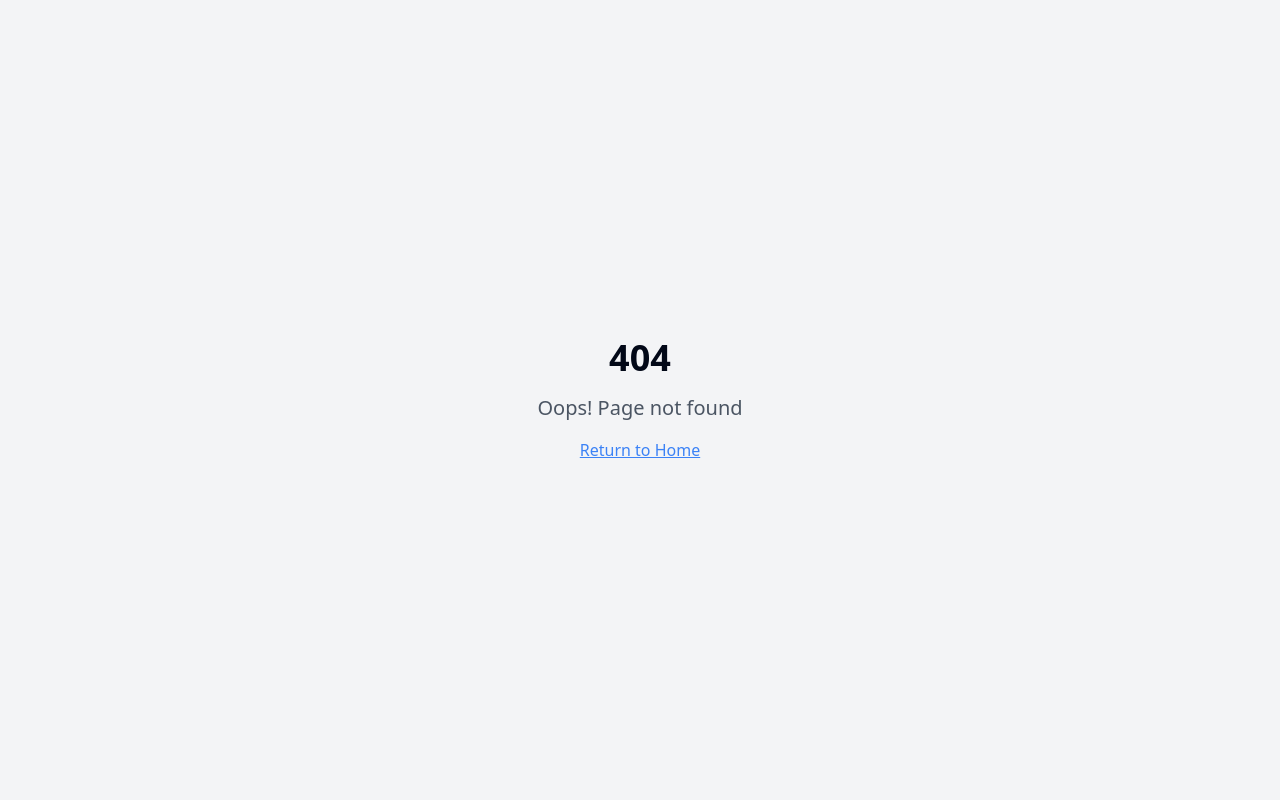
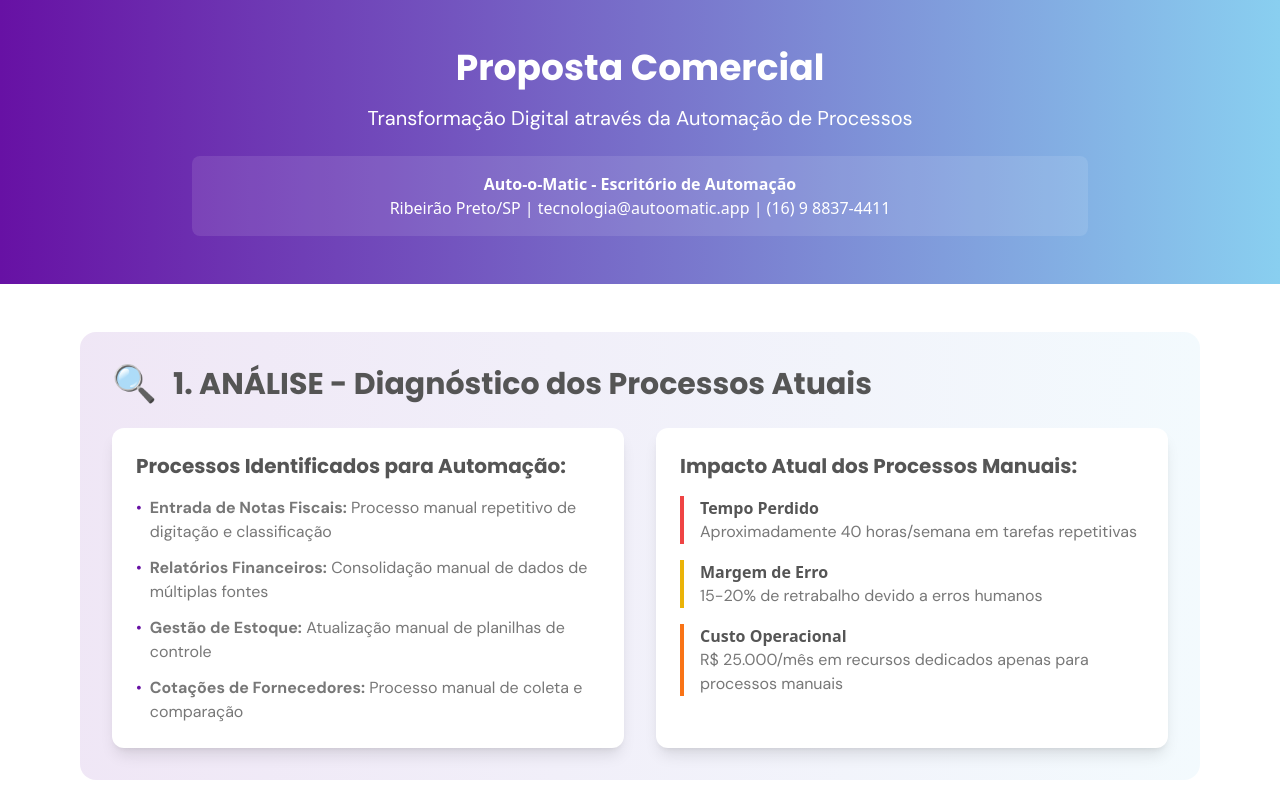
Before and after one commit to autoomatic/web-site-auto-o-matic, a React (Vite) app: page /proposta in a window 1280 px wide. Before the commit this address had no page. Shown: the top 800 px of the page. Built offline with nearby package versions, Linux system fonts and the light colour scheme.

Commit message:
Add route for commercial proposal
Added a route for the commercial proposal, making it accessible as a separate page.

```diff
--- a/src/App.tsx
+++ b/src/App.tsx
@@ -1,9 +1,11 @@
+
 import { Toaster } from "@/components/ui/toaster";
 import { Toaster as Sonner } from "@/components/ui/sonner";
 import { TooltipProvider } from "@/components/ui/tooltip";
 import { QueryClient, QueryClientProvider } from "@tanstack/react-query";
 import { BrowserRouter, Routes, Route } from "react-router-dom";
 import Index from "./pages/Index";
+import CommercialProposal from "./pages/CommercialProposal";
 import NotFound from "./pages/NotFound";
 
 const queryClient = new QueryClient();
@@ -16,6 +18,7 @@ const App = () => (
       <BrowserRouter>
         <Routes>
           <Route path="/" element={<Index />} />
+          <Route path="/proposta" element={<CommercialProposal />} />
           {/* ADD ALL CUSTOM ROUTES ABOVE THE CATCH-ALL "*" ROUTE */}
           <Route path="*" element={<NotFound />} />
         </Routes>
--- /dev/null
+++ b/src/pages/CommercialProposal.tsx
@@ -0,0 +1,8 @@
+
+import CommercialProposalComponent from "@/components/CommercialProposal";
+
+const CommercialProposal = () => {
+  return <CommercialProposalComponent />;
+};
+
+export default CommercialProposal;
```
